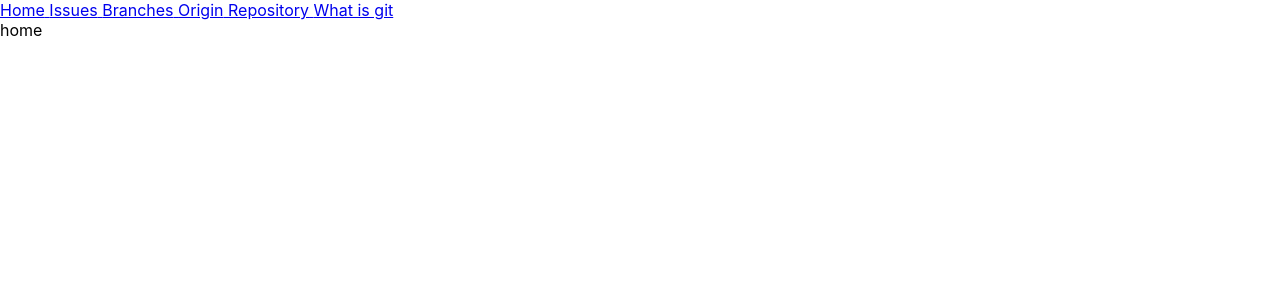
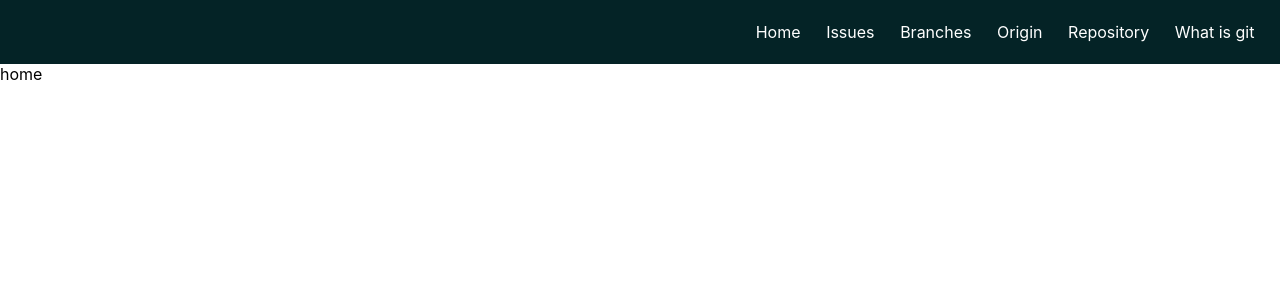
Before and after one commit to kiskaszap/justicelegue, a React (Create React App) app in the folder my-app/: page / in a window 1280 px wide. Shown: the top 300 px of the page. Built offline with nearby package versions, Linux system fonts and the light colour scheme.

Commit message:
navbar designed

```diff
--- a/my-app/src/App.css
+++ b/my-app/src/App.css
@@ -1,38 +1,13 @@
-.App {
-  text-align: center;
+.linkContainer {
+	width: 100vw;
+	height: 8vh;
+	background-color: #042326;
+	display: flex;
+	justify-content: end;
+	align-items: center;
 }
-
-.App-logo {
-  height: 40vmin;
-  pointer-events: none;
+.links {
+	color: white;
+	text-decoration: none;
+	margin-right: 2vw;
 }
-
-@media (prefers-reduced-motion: no-preference) {
-  .App-logo {
-    animation: App-logo-spin infinite 20s linear;
-  }
-}
-
-.App-header {
-  background-color: #282c34;
-  min-height: 100vh;
-  display: flex;
-  flex-direction: column;
-  align-items: center;
-  justify-content: center;
-  font-size: calc(10px + 2vmin);
-  color: white;
-}
-
-.App-link {
-  color: #61dafb;
-}
-
-@keyframes App-logo-spin {
-  from {
-    transform: rotate(0deg);
-  }
-  to {
-    transform: rotate(360deg);
-  }
-}
```
